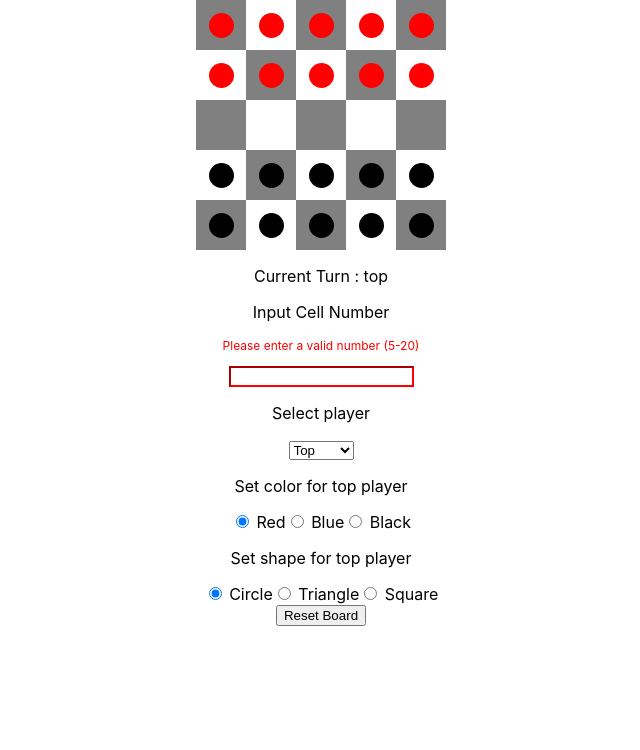
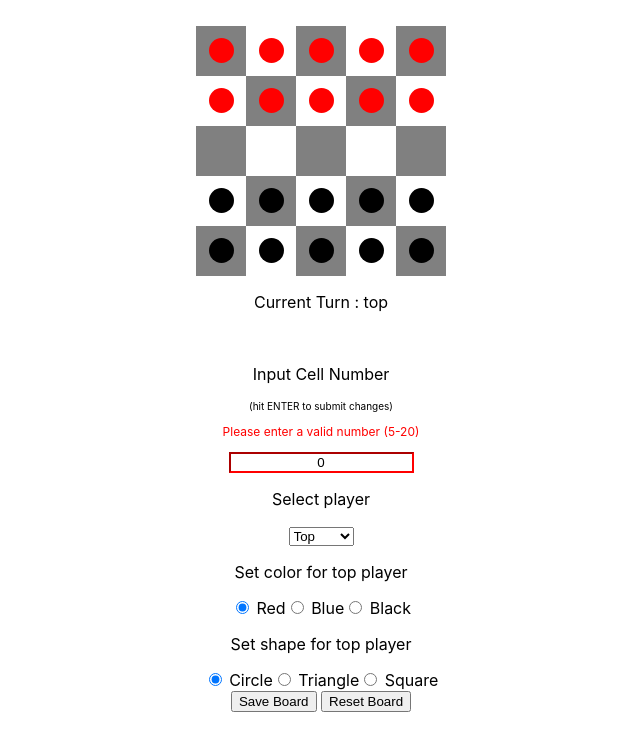
Before and after one commit to GeneHFang/GeneLiDrvdAssessment, a React (Create React App) app: page / in a window 1280 px wide. Shown: the top 750 px of the page, without its empty margins (319-959 px from the left). Built offline with nearby package versions, Linux system fonts and the light colour scheme.

Commit message:
finished task 4,  made some minor changes to board reset

```diff
--- a/package.json
+++ b/package.json
@@ -12,6 +12,7 @@
     "react-redux": "^7.2.0",
     "react-scripts": "3.4.1",
     "redux": "^4.0.5",
+    "redux-persist": "^6.0.0",
     "redux-thunk": "^2.3.0"
   },
   "scripts": {
--- a/src/App.css
+++ b/src/App.css
@@ -1,5 +1,6 @@
 .App {
   text-align: center;
+  padding-top: 2%;
 }
 
 .cell {
--- a/src/components/Form.js
+++ b/src/components/Form.js
@@ -3,23 +3,26 @@ import React, {useState} from 'react';
 
 //REDUX DEPENDENCIES
 import { connect } from 'react-redux';
-import { setGridNum, setPieceColor, setPieceShape, setGrid, setTurn } from '../redux/actions/action';
+import { setGridNum, setPieceColor, setPieceShape, setGrid, setTurn, save } from '../redux/actions/action';
 const mapDispatchToProps = {
     setGridNum,
     setPieceColor,
     setPieceShape,
     setGrid,
-    setTurn
-
+    setTurn,
+    save
 };
 const mapStateToProps = (state) => {
     return({
         gridNum: state.gridNum,
         topColor: state.topColor,
+        topShape: state.topShape,
         bottomColor: state.bottomColor,
-        topShape: state.topShape,
         bottomShape: state.bottomShape,
-        turn: state.turn
+        clicked: state.clicked,
+        turn: state.turn,
+        grid: state.grid,
+        hilightedPiece: state.hilightedPiece,
     });
 };
 
@@ -52,7 +55,7 @@ const Form = (props) => {
         props.setPieceShape(topOrBottom==="top", e.target.value)
     }
 
-    //RESETS BOARD
+    //RESETS BOARD AND DELETES SAVES
     const boardReset = () => {
         let arr = [];
         for (var i = 0 ; i < props.gridNum ; i++)
@@ -68,26 +71,59 @@ const Form = (props) => {
         }
         props.setGrid(arr);
         props.setTurn('top');
+        props.save({});
+    }
+
+    //SAVES BOARD
+    const boardSave = () => {
+        let state = {
+            gridNum: props.gridNum,
+            topColor: props.topColor,
+            topShape: props.topShape,
+            bottomColor: props.bottomColor,
+            bottomShape: props.bottomShape,
+            clicked: props.clicked,
+            turn: props.turn,
+            grid: props.grid,
+            hilightedPiece: props.hilightedPiece,
+        };
+        props.save(state);
+        alert("Board saved!")
+    }
+
+    //FORM HANDLERS.
+    const handleChange = (e)=>{
+        setGridNum(e.target.value);
+    };
+    const handleSubmit = (e) => {
+        e.preventDefault();
+        if (window.confirm("Warning! Setting a new board size will reset the game. Confirm?")){
+            props.setGridNum(gridNum);
+        }
+        else {
+            setGridNum("");
+        }
     }
 
     return(
         <div id="grid-input">
-            <p>Current Turn : {props.turn}</p>
+            <p>Current Turn : {props.turn}</p> <br/>
             <p>Input Cell Number</p>
+            <p style={{fontSize:'10px'}}>(hit ENTER to submit changes)</p>
             {(gridNum < 5 || gridNum > 20)
                 ? <p style={{color:'red', fontSize:'12px'}}>Please enter a valid number (5-20)</p>
                 : null}
-            <input
+            <form onSubmit={handleSubmit}>
+                <input
                 id="grid-num"
                 type="text"
                 style={(gridNum >= 5 && gridNum <= 20
                             ? {borderColor: 'green'}
                             : {borderColor: 'red'}) }
-                onChange={e=>{
-                    setGridNum(e.target.value);
-                    props.setGridNum(e.target.value);
-                }}
-            />
+                value={gridNum}
+                onChange={handleChange}
+                />
+            </form>
             <p>Select player</p>
             <select id="select-player" onChange={e=>setTopOrBottom(e.target.value)}>
                 <option value="top">Top</option>
@@ -140,7 +176,7 @@ const Form = (props) => {
                     checked={determineChecked('square','shape')}
                     /> Square
 
-                <div className="button"><button onClick={boardReset}>Reset Board</button></div>
+                <div className="button"><button onClick={boardSave} >Save Board</button>  <button onClick={boardReset}>Reset Board</button></div>
         </div>
     )
 };
--- a/src/containers/GridContainer.js
+++ b/src/containers/GridContainer.js
@@ -7,24 +7,35 @@ import Cell from '../components/Cell';
 
 //REDUX DEPENDENCIES
 import { connect } from 'react-redux';
-import { setGrid } from '../redux/actions/action';
+import { setGrid, setGridNum, setPieceColor, setPieceShape, toggleClick, storePieceInfo, setTurn } from '../redux/actions/action';
 const mapStateToProps = (state) => {
     return({
         grid: state.grid,
         gridNum: state.gridNum,
         topColor: state.topColor,
         bottomColor: state.bottomColor,
+        persistedState: state.persistedState,
+        save: state.save,
+        clicked: state.clicked,
+        hilightedPiece: state.hilightedPiece
     })
 };
 const mapDispatchToProps = {
     setGrid,
+    setGridNum,
+    setPieceColor,
+    setPieceShape,
+    toggleClick,
+    storePieceInfo,
+    setTurn
 }
 
 const GridContainer = (props) => {
     //LOCALLY KEEP TRACK OF WHICH CELL IS WHICH COLOR
     let black = true;
+    console.log(props.persistedState);
 
-    //CREATE GRID MATRIX BASED ON GRIDNUM
+    // CREATE GRID MATRIX BASED ON GRIDNUM
     useEffect( () => {
         let arr = [];
         for (var i = 0 ; i < props.gridNum ; i++)
@@ -38,8 +49,41 @@ const GridContainer = (props) => {
             }
             arr.push(row);
         }
+        props.setTurn('top');
         props.setGrid(arr);
+
     }, [props.gridNum]);
+
+    // ON FIRST LOAD CHECK IF USER HAS SAVE PERSISTED
+    useEffect( () => {
+        if (props.save.grid) {
+            props.setGrid(props.save.grid);
+            props.setGridNum(props.save.gridNum);
+            props.setPieceColor(true, props.save.topColor);
+            props.setPieceShape(true, props.save.topShape);
+            props.setPieceColor(false, props.save.bottomColor);
+            props.setPieceShape(false, props.save.bottomShape);
+            if (props.clicked !== props.save.clicked) { props.toggleClick();}
+            props.setTurn(props.save.turn)
+            if (props.hilightedPiece.topOrBottom) {props.storePieceInfo(props.hilightedPiece.row, props.hilightedPiece.col, props.hilightedPiece.topOrBottom );}
+        }
+        else{
+            let arr = [];
+            for (var i = 0 ; i < props.gridNum ; i++)
+            {
+                let row = [];
+                for (var j = 0; j < props.gridNum ; j++)
+                {
+                    if (i<2) { row.push("X"); }
+                    else if (i > props.gridNum-3 ) { row.push("+"); }
+                    else { row.push("O"); }
+                }
+                arr.push(row);
+            }
+            props.setGrid(arr);
+        }
+    }, []);
+
 
     // //DEGUGGING
     // useEffect(()=>{
--- a/src/index.js
+++ b/src/index.js
@@ -4,13 +4,17 @@ import './index.css';
 import App from './App';
 import * as serviceWorker from './serviceWorker';
 
+//REDUX DEPENDENCIES
 import { Provider } from 'react-redux';
-import store from './redux/store';
+import { store, persistor } from './redux/store';
+import { PersistGate } from 'redux-persist/integration/react';
 
 ReactDOM.render(
   <React.StrictMode>
     <Provider store={store}>
+      <PersistGate loading={null} persistor={persistor}>
       <App />
+      </PersistGate>
     </Provider>
   </React.StrictMode>,
   document.getElementById('root')
--- a/src/redux/actions/action.js
+++ b/src/redux/actions/action.js
@@ -136,3 +136,11 @@ export const setTurn = (turn) => {
         payload: turn
     };
 };
+
+//CREATE PERSISTANT SAVE STATE
+export const save = (state) => {
+    return {
+        type: "SAVE",
+        payload: state
+    }
+}
--- a/src/redux/reducers/reducer.js
+++ b/src/redux/reducers/reducer.js
@@ -9,6 +9,7 @@ const defaultState = {
     turn: 'top',
     grid: [],
     hilightedPiece: {},
+    save: {},
 }
 
 //REDUCER
@@ -49,6 +50,14 @@ const reducer = (prevState = defaultState, action) => {
         case "TURN":
             return {...prevState, turn: action.payload };
 
+        //SAVE BOARD
+        case "SAVE":
+            return {...prevState, save: action.payload }
+
+        //PERSIST
+        case "persist/REHYDRATE":
+            return {...prevState, persistedState: action.payload };
+
         default:
             return prevState;
     }
--- a/src/redux/store.js
+++ b/src/redux/store.js
@@ -2,18 +2,28 @@
 import {
     createStore,
     applyMiddleware,
-    //combineReducers
 } from 'redux';
+import { persistStore, persistReducer } from 'redux-persist';
+import storage from 'redux-persist/lib/storage';
 import thunk from 'redux-thunk';
 
 //REDUCER
 import reducer from './reducers/reducer';
+
+//PERSIST CONFIG
+const persistConfig = {
+    key: 'root',
+    storage,
+}
+const persistedReducer = persistReducer(persistConfig, reducer);
 
 // COMBINE IF NEEDED
 // const rootReducer = combineReducers({
 //     first: reducer,
 // })
 
+
 //STORE
-const store = createStore(reducer, applyMiddleware(thunk));
-export default store;
+
+    export let store = createStore(persistedReducer, applyMiddleware(thunk));
+    export let persistor = persistStore(store);
```
Also changed, not shown: 1 other file (tests, documents, lock files or other folders).
